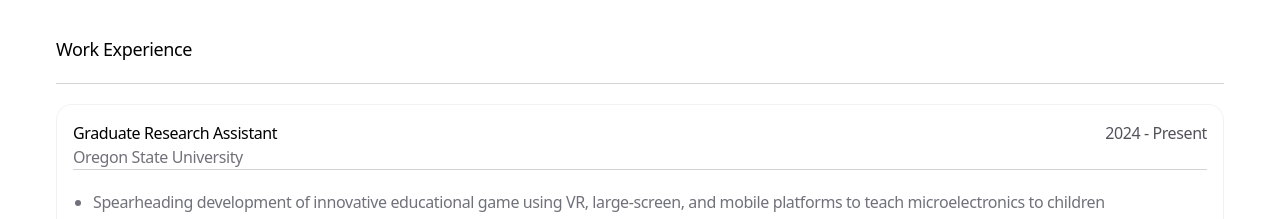
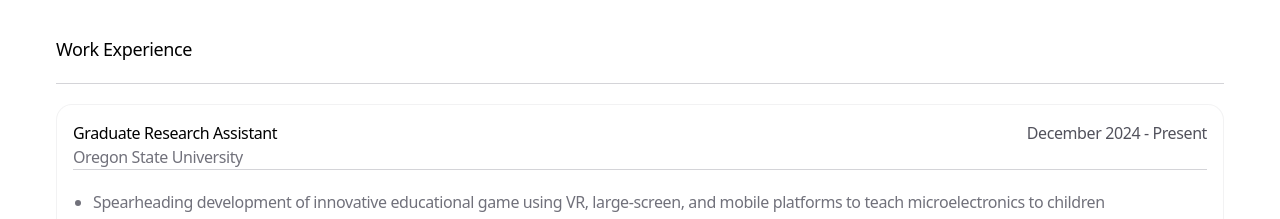
Before and after one commit to Adoyle210/Portfolio, a Next.js app in the folder portfolio-main/: page / in a window 1280 px wide. Shown: the part 780-999 px from the top of the page. Built offline with nearby package versions, Linux system fonts and the light colour scheme.

Commit message:
Update work-experience.ts
added month to GRA

```diff
--- a/portfolio-main/app/data/work-experience.ts
+++ b/portfolio-main/app/data/work-experience.ts
@@ -12,7 +12,7 @@ export const WORK_EXPERIENCE: WorkExperience[] = [
   {
     company: 'Oregon State University',
     title: 'Graduate Research Assistant',
-    start: '2024',
+    start: 'December 2024',
     end: 'Present',
     link: 'https://www.raffaeledeamicis.com/virtual-augmented-reality-class',
     description: ['Spearheading development of innovative educational game using VR, large-screen, and mobile platforms to teach microelectronics to children',
```
